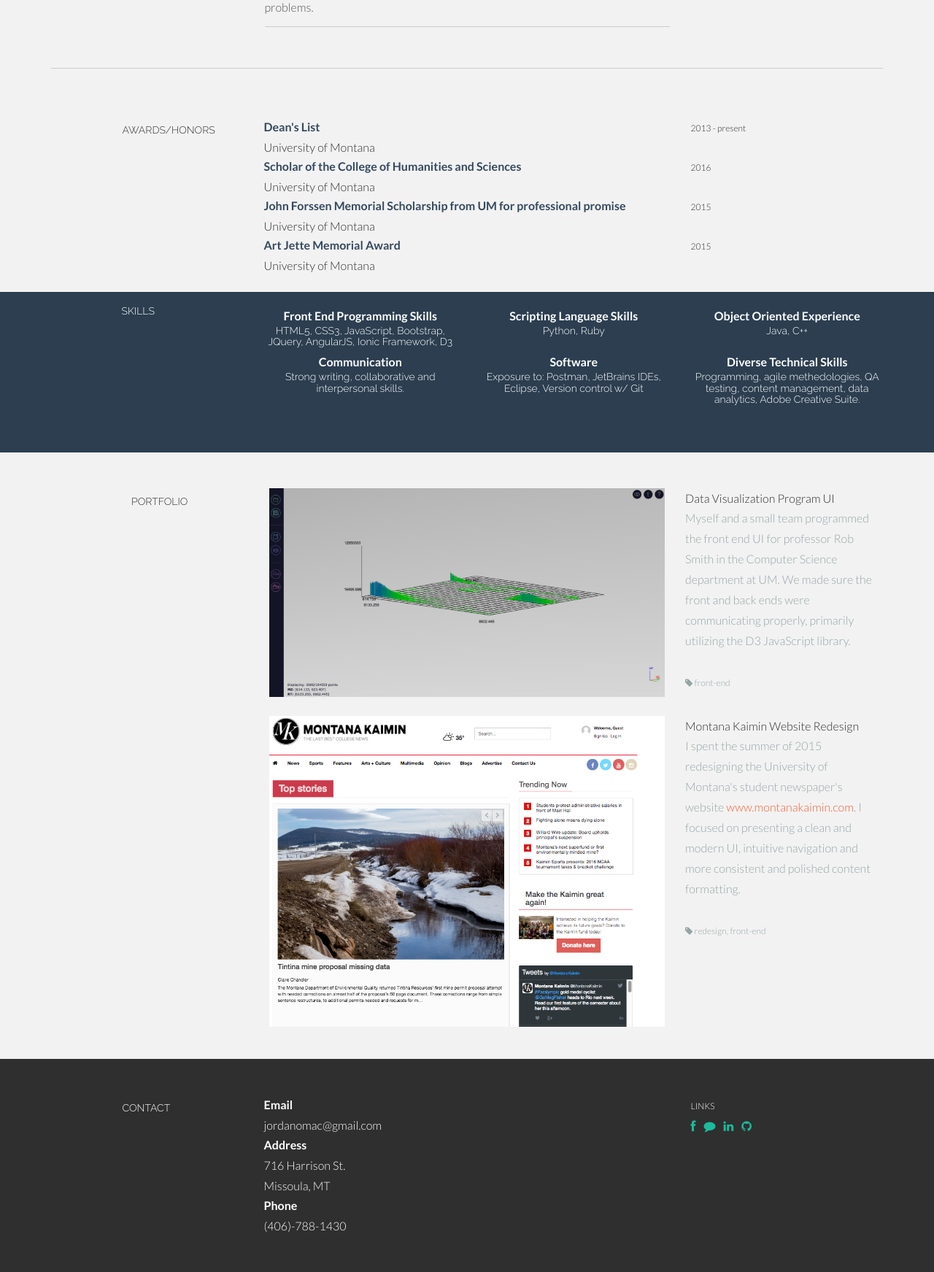
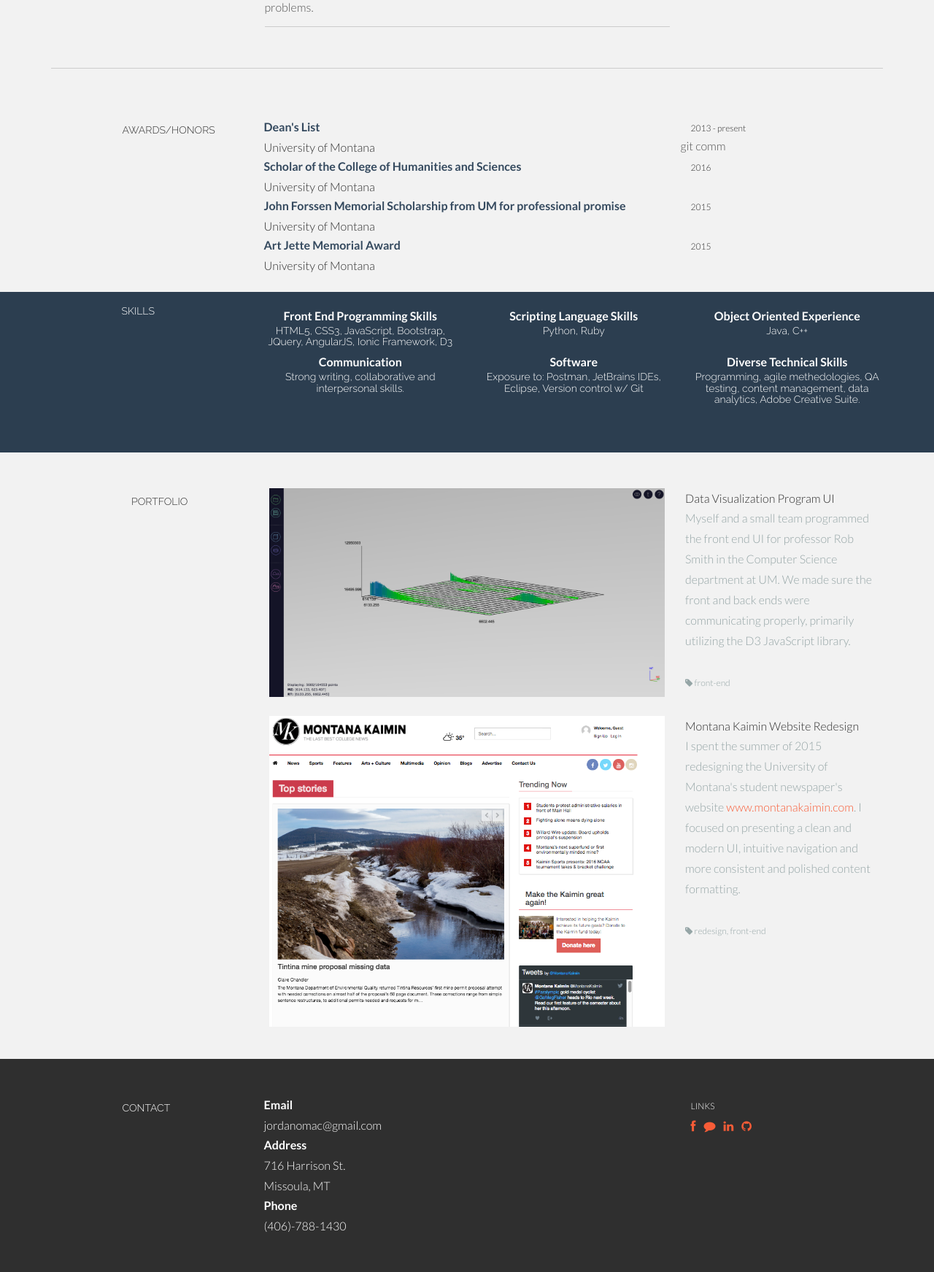
Before and after one commit to jordanpurinton/jordanpurinton.github.io, a PHP site: page / in a window 1280 px wide. Shown: the part 2431-4174 px from the top of the page at 73% size. Run offline with PHP 8.4, Linux system fonts and the light colour scheme.

Commit message:
change logos at the bottom of page

```diff
--- a/Theme/assets/css/main.css
+++ b/Theme/assets/css/main.css
@@ -258,7 +258,7 @@ a:after {
 
 #footwrap i {
 	padding-right: 8px;
-	color: #1abc9c;
+	color: #f85c37;
 }
 
 /* Copyright Wrap */
--- a/index.html
+++ b/index.html
@@ -322,7 +322,7 @@
                 <br/>
                 University of Montana
             </p>
-        </div>
+        </div>git comm
         <div class="col-lg-3">
             <p>
                 <sm>2015</sm>
```
